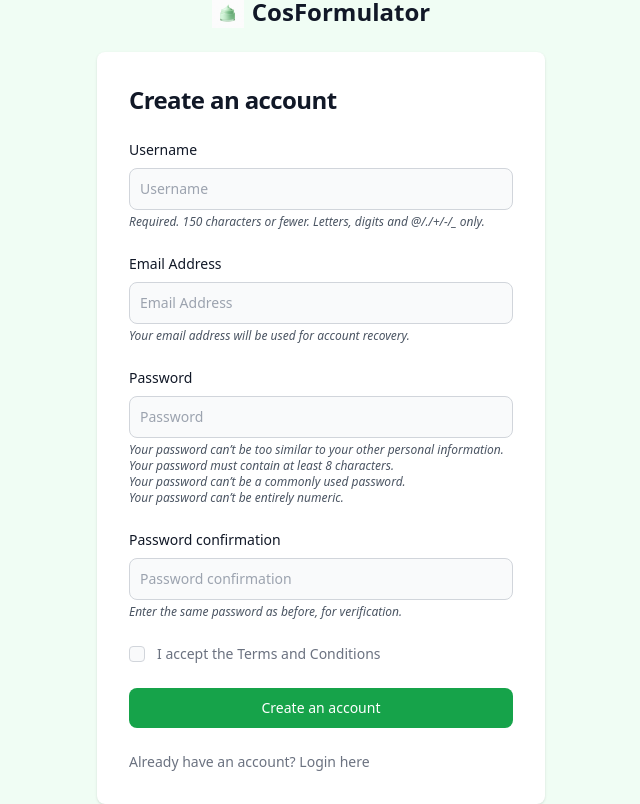
After one commit to DenisaKo/cos_formulator, a Django app: page /accounts/register/ in a window 1280 px wide. The commit adds this page. Shown: the whole page, without its empty margins (319-959 px from the left). Run offline with Django 5.2, Linux system fonts and the light colour scheme; some libraries are stand-ins or nearby versions.

Commit message:
user login & registration added

```diff
--- a/cos_formulator/urls.py
+++ b/cos_formulator/urls.py
@@ -15,10 +15,13 @@ Including another URLconf
     2. Add a URL to urlpatterns:  path('blog/', include('blog.urls'))
 """
 from django.contrib import admin
-from django.urls import path
-from formulations.views import home
+from django.urls import path, include
+from formulations.views import home, sign_up
 
 urlpatterns = [
     path('admin/', admin.site.urls),
     path('', home, name = 'home'),
+    path('accounts/', include('django.contrib.auth.urls')),
+    path('accounts/register/', sign_up, name='register'),
+
 ]
--- /dev/null
+++ b/formulations/forms.py
@@ -0,0 +1,30 @@
+from django import forms
+from django.contrib.auth.models import User
+from django.contrib.auth.forms import UserCreationForm
+from django.core.exceptions import ValidationError
+
+class RegistrationForm(UserCreationForm):
+    """
+    Include an email field
+    and custom validation for email uniqueness.
+    """
+    # Define the email field as required.
+    email = forms.EmailField(
+        required=True,
+        label="Email Address",
+        help_text="Your email address will be used for account recovery."
+    )
+
+    class Meta(UserCreationForm.Meta):
+        model = User
+        fields = ["username", "email"] #email is added
+
+    # Custom clean method for form-wide validation, especially for email uniqueness
+    def clean_email(self):
+        email = self.cleaned_data.get('email')
+        if email and User.objects.filter(email=email).exists():
+            raise ValidationError(
+                "This email address is already registered. Please use a different one or log in.",
+                code='email_taken'
+            )
+        return email
--- a/formulations/views.py
+++ b/formulations/views.py
@@ -1,6 +1,19 @@
-from django.shortcuts import render
-
+from django.contrib.auth import login
+from django.shortcuts import render, redirect
+from formulations.forms import RegistrationForm
 
 # Create your views here.
 def home(request):
     return render(request, 'home.html', {})
+
+def sign_up(request):
+    if request.method == 'POST':
+        form = RegistrationForm(request.POST)
+        if form.is_valid():
+            user = form.save()
+            login(request, user) # Log the new user in immediately after registration
+            return redirect('home')
+    else:
+        form = RegistrationForm() # An empty form for GET requests
+
+    return render(request, 'registration/register.html', {'form': form})
--- a/templates/base.html
+++ b/templates/base.html
@@ -29,7 +29,7 @@
         [x-cloak] { display: none !important; }
     </style>
 </head>
-<body class="font-inter bg-white dark:bg-gray-900 min-h-screen flex items-center justify-center">
+<body class="font-inter bg-green-50 dark:bg-gray-900 min-h-screen flex items-center justify-center">
     <div class="container px-4">
         {% block content %}
 
--- /dev/null
+++ b/templates/registration/register.html
@@ -0,0 +1,72 @@
+{% extends "base.html" %}
+{% load static %}
+
+{% block title %}Register{% endblock %}
+{% block content %}
+
+
+<section class="bg-green-50 dark:bg-gray-900">
+    <div class="flex flex-col items-center justify-center px-6 py-8 mx-auto md:h-screen lg:py-0">
+        <a href="{% url 'home' %}" class="flex items-center mb-6 text-2xl font-semibold text-gray-900 dark:text-white">
+            <img class="w-8 h-8 mr-2" src="{% static 'images/logo.png' %}" alt="logo">
+            CosFormulator
+        </a>
+        <div class="w-full bg-white rounded-lg shadow dark:border md:mt-0 sm:max-w-md xl:p-0 dark:bg-gray-800 dark:border-gray-700">
+            <div class="p-6 space-y-4 md:space-y-6 sm:p-8">
+                <h1 class="text-xl font-bold leading-tight tracking-tight text-gray-900 md:text-2xl dark:text-white">
+                    Create an account
+                </h1>
+                <form class="space-y-4 md:space-y-6" method="post">
+                    {% csrf_token %}
+
+                    {% for field in form %}
+                         <div class="mb-4">
+                            <label for="{{ field.id_for_label }}" class="block mb-2 text-sm font-medium text-gray-900 dark:text-white">
+                                {{ field.label }}
+                            </label>
+                            <input type="{{ field.widget_type }}" name="{{ field.html_name }}" id="{{ field.id_for_label }}"
+                                class="bg-gray-50 border border-gray-300 text-gray-900 text-sm rounded-lg focus:ring-primary-600 focus:border-primary-600 block w-full p-2.5 dark:bg-gray-700 dark:border-gray-600 dark:placeholder-gray-400 dark:text-white dark:focus:ring-blue-500 dark:focus:border-blue-500"
+                                placeholder="{{ field.label }}"
+                                {% if field.field.required %}required{% endif %}
+                                {% if field.value %}value="{{ field.value }}"{% endif %}
+                            >
+                            {% if field.help_text %}
+                                <div class="text-gray-600 text-xs italic mt-1">
+                                    {{ field.help_text|safe }}
+                                </div>
+                            {% endif %}
+                            {% for error in field.errors %}
+                                <p class="text-red-500 text-xs italic">{{ error }}</p>
+                            {% endfor %}
+                        </div>
+                    {% endfor %}
+
+                    {# Non-field errors (e.g., from clean() method like password mismatch) #}
+                    {% if form.non_field_errors %}
+                        <div class="text-red-500 text-sm mb-4">
+                            {% for error in form.non_field_errors %}
+                                <p>{{ error }}</p>
+                            {% endfor %}
+                        </div>
+                    {% endif %}
+
+
+                    <div class="flex items-start">
+                        <div class="flex items-center h-5">
+                          <input id="terms" aria-describedby="terms" type="checkbox" class="w-4 h-4 border border-gray-300 rounded bg-gray-50 focus:ring-3 focus:ring-primary-300 dark:bg-gray-700 dark:border-gray-600 dark:focus:ring-primary-600 dark:ring-offset-gray-800" required="">
+                        </div>
+                        <div class="ml-3 text-sm">
+                          <label for="terms" class="font-light text-gray-500 dark:text-gray-300">I accept the <a class="font-medium text-primary-600 hover:underline dark:text-primary-500" href="#">Terms and Conditions</a></label>
+                        </div>
+                    </div>
+                    <button type="submit" class="w-full text-white bg-green-600 hover:bg-green-700 focus:ring-4 focus:outline-none focus:ring-green-300 font-medium rounded-lg text-sm px-5 py-2.5 text-center dark:bg-green-600 dark:hover:bg-green-700 dark:focus:ring-green-800">Create an account</button>
+                    <p class="text-sm font-light text-gray-500 dark:text-gray-400">
+                        Already have an account? <a href="{% url 'login' %}" class="font-medium text-primary-600 hover:underline dark:text-primary-500">Login here</a>
+                    </p>
+                </form>
+            </div>
+        </div>
+    </div>
+</section>
+
+{% endblock content %}
```
Also changed, not shown: cos_formulator/settings.py (+7 -0 lines), templates/home.html (+5 -5 lines), templates/registration/login.html (added, +66 -0 lines), static/images/logo.png (added).
